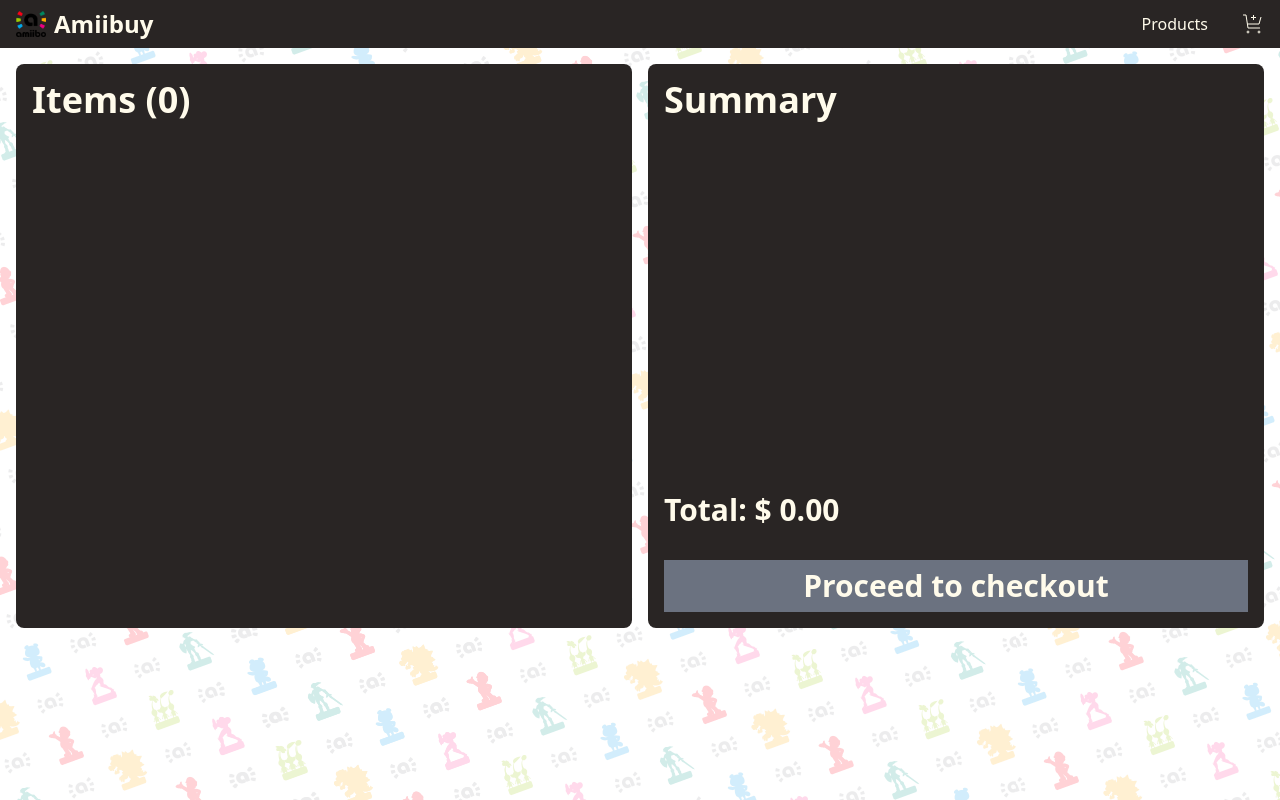
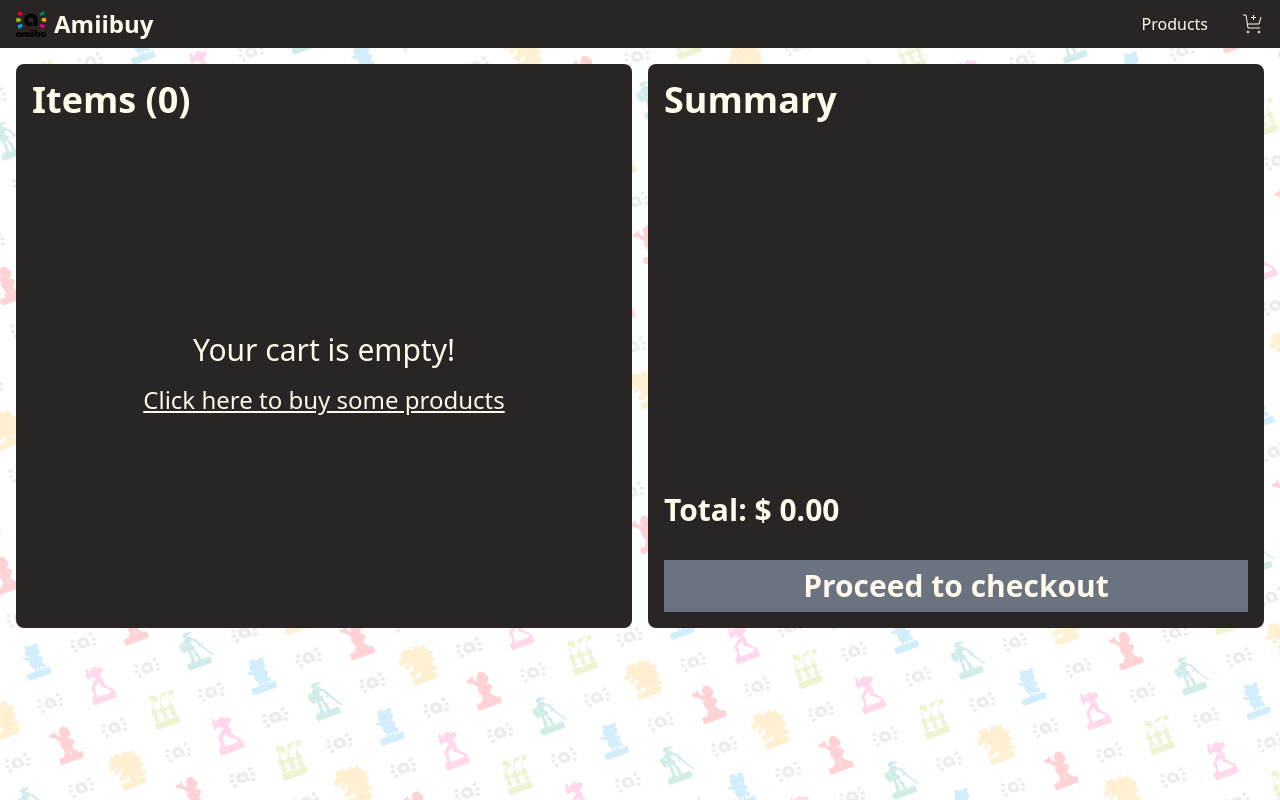
Before and after one commit to santiv343/mercat_test, a React (Vite) app: page /summary in a window 1280 px wide. Built offline with nearby package versions, Linux system fonts and the light colour scheme.

Commit message:
styling improvements

```diff
--- a/src/components/Cart/CartDrawer.tsx
+++ b/src/components/Cart/CartDrawer.tsx
@@ -1,10 +1,11 @@
 import { useEffect, useRef } from "react";
 import { createPortal } from "react-dom";
 import CloseIcon from "../../icons/CloseIcon";
-import { useAppSelector } from "../../redux/hooks";
+import { useAppDispatch, useAppSelector } from "../../redux/hooks";
 import { getProductIdentifier } from "../../utils/utils";
 import CartItem from "./CartItem";
 import { Link } from "react-router-dom";
+import { emptyCart } from "../../redux/slices/cartSlice";
 
 function CartDrawer({
   openCart,
@@ -15,6 +16,7 @@ function CartDrawer({
 }) {
   const ref = useRef<HTMLDivElement>(null);
   const cartItems = useAppSelector((state) => state.cartReducer.cart);
+  const dispatch = useAppDispatch();
   const totalPrice = cartItems
     .reduce((prev, item) => prev + item.product.price * item.quantity, 0)
     .toFixed(2);
@@ -66,6 +68,14 @@ function CartDrawer({
           ))}
         </div>
         <div className="absolute flex flex-col bottom-0 left-0 w-full h-24 bg-stone-900 justify-center items-center gap-2">
+          {cartItems.length > 0 && (
+            <button
+              onClick={() => dispatch(emptyCart())}
+              className="w-full bg-red-500"
+            >
+              Empty cart
+            </button>
+          )}
           <h6 className="text-xl">Total: $ {totalPrice}</h6>
           <Link to="/summary">
             <h6 onClick={onClose}>Continue to summary</h6>
--- a/src/components/Summary/Summary.tsx
+++ b/src/components/Summary/Summary.tsx
@@ -1,3 +1,4 @@
+import { Link } from "react-router-dom";
 import { useAppSelector } from "../../redux/hooks";
 import { getProductIdentifier } from "../../utils/utils";
 import CartItem from "../Cart/CartItem";
@@ -10,12 +11,13 @@ function Summary() {
 
   return (
     <div className="grid grid-cols-2 gap-4 mt-4 w-full h-3/4 justify-center">
-      <div className="flex flex-col bg-stone-800 rounded-lg h-full overflow-hidden p-4">
-        <div className="flex w-full text-amber-50 rounded-lg mb-4">
+      <div className="flex flex-col text-amber-50 bg-stone-800 rounded-lg h-full overflow-hidden p-4">
+        <div className="flex w-full rounded-lg mb-4">
           <h2 className="text-4xl font-bold ">
             Items {`(${cartItems.length})`}
           </h2>
         </div>
+        {cartItems.length > 0 ? (
           <div className="flex flex-col gap-4 overflow-y-auto">
             {cartItems?.map((item) => (
               <CartItem
@@ -25,6 +27,16 @@ function Summary() {
               />
             ))}
           </div>
+        ) : (
+          <div className="flex flex-col items-center justify-center w-full h-full">
+            <h2 className="text-3xl mb-4">Your cart is empty!</h2>
+            <Link to="/">
+              <h3 className="text-2xl underline">
+                Click here to buy some products
+              </h3>
+            </Link>
+          </div>
+        )}
       </div>
       <div className="flex flex-col w-full h-full justify-between bg-stone-800 text-amber-50 p-4 rounded-lg mb-4">
         <h2 className="text-4xl font-bold ">Summary</h2>
--- a/src/redux/slices/cartSlice.ts
+++ b/src/redux/slices/cartSlice.ts
@@ -65,6 +65,9 @@ export const cart = createSlice({
         }
       }
     },
+    emptyCart: (state) => {
+      state.cart = initialState.cart;
+    },
   },
 });
 
@@ -73,5 +76,6 @@ export const {
   removeFromCart,
   increaseProductQty,
   decreaseProductQty,
+  emptyCart,
 } = cart.actions;
 export const cartReducer = cart.reducer;
```
Lines whose indentation alone changed are shown as unchanged.
